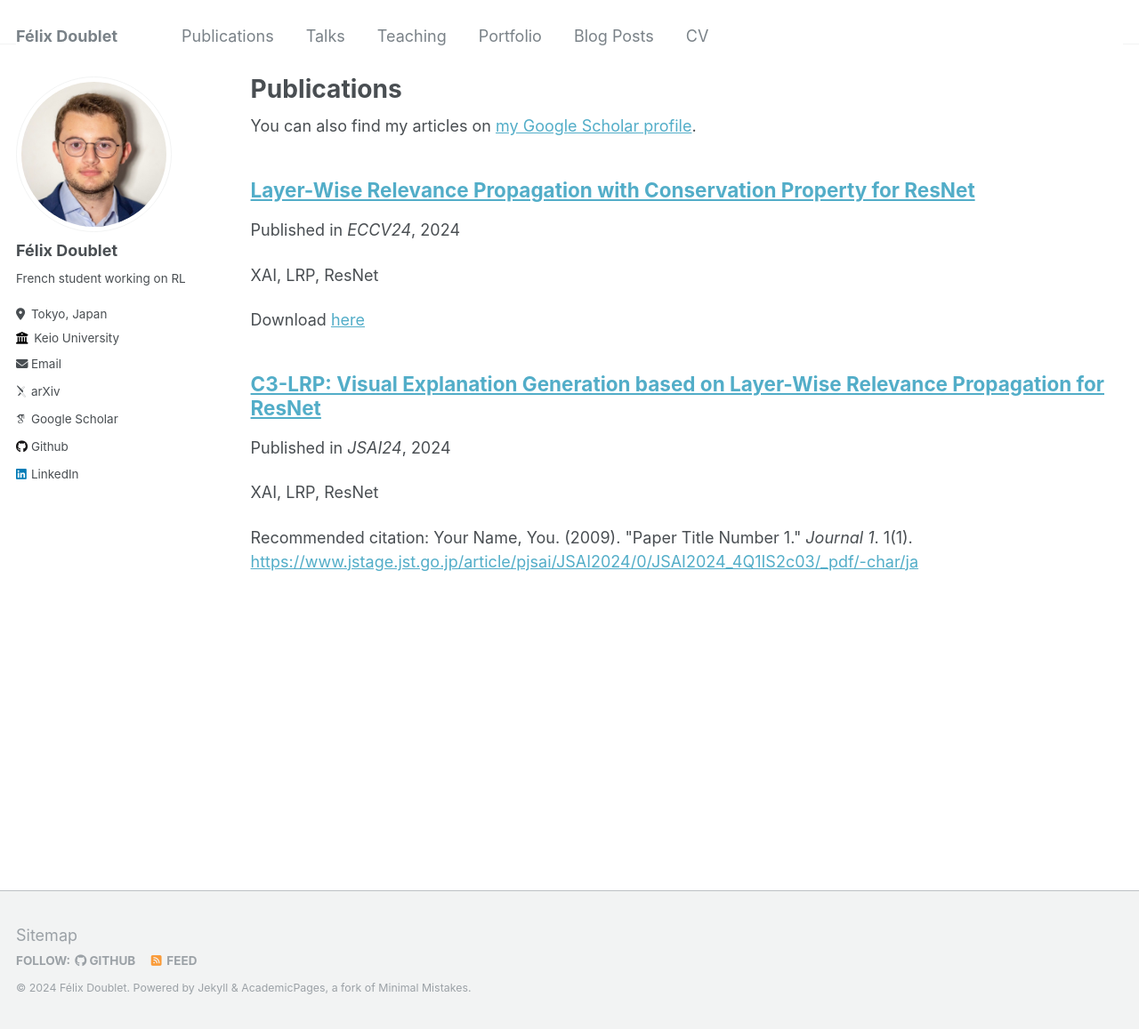
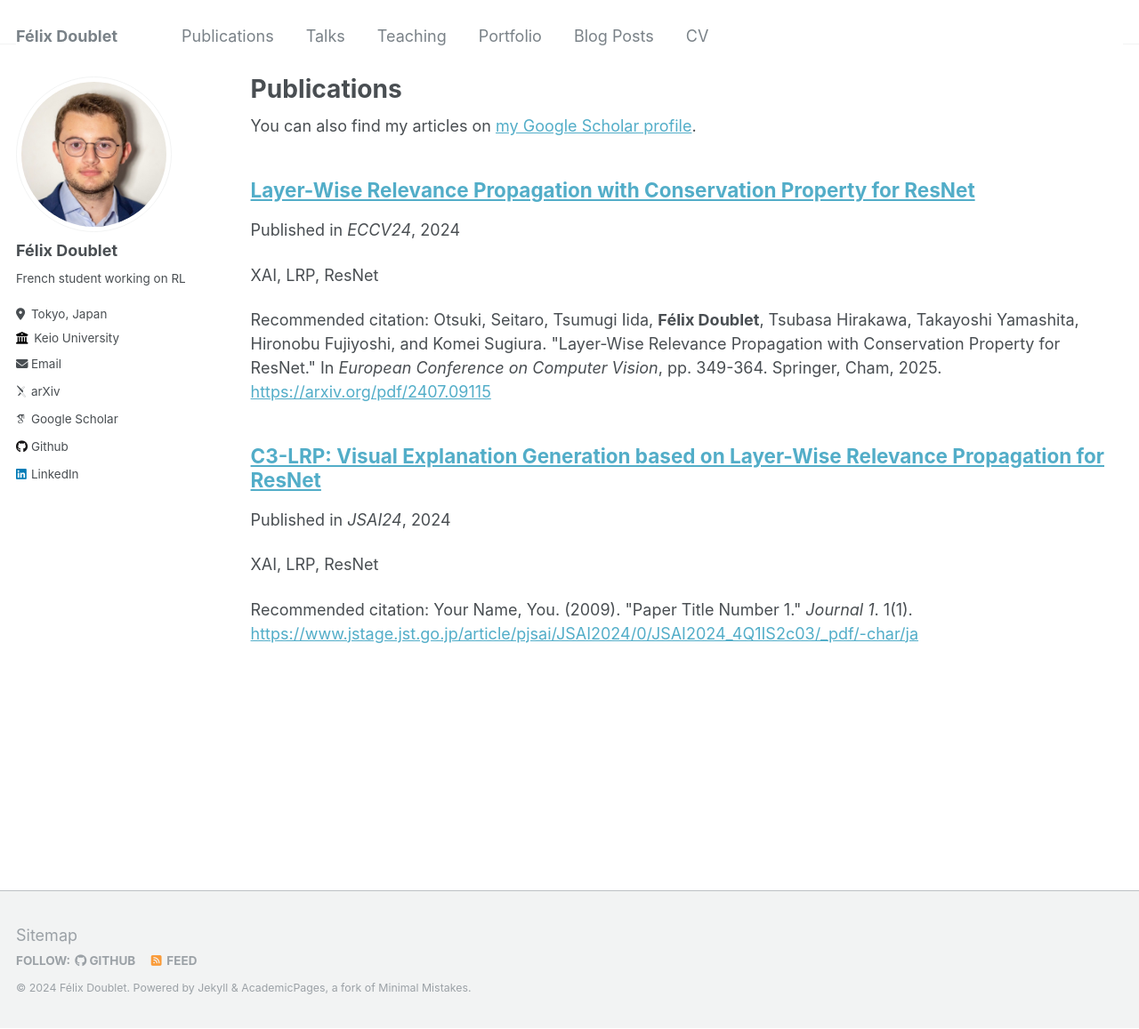
Before and after one commit to FelixDou/FelixDou.github.io, a Jekyll site: the page built from _pages/publications.md, in a window 1280 px wide and 1157 px high. Shown: the whole window at 89% size. Built offline with Jekyll 4.4.1, drawn with Linux system fonts in a browser that asks for light colours; some web fonts are replaced.

Commit message:
we good ?

```diff
--- a/_publications/lrp-for-resnet.md
+++ b/_publications/lrp-for-resnet.md
@@ -6,7 +6,7 @@ excerpt: "XAI, LRP, ResNet"
 date: 2024-09-29
 venue: "ECCV24"
 paperurl: "https://arxiv.org/pdf/2407.09115"
-#citation: "Your Name, You. (2010). &quot;Paper Title Number 2.&quot; <i>Journal 1</i>. 1(2)."
+citation: "Otsuki, Seitaro, Tsumugi Iida, <b>Félix Doublet</b>, Tsubasa Hirakawa, Takayoshi Yamashita, Hironobu Fujiyoshi, and Komei Sugiura. &quot;Layer-Wise Relevance Propagation with Conservation Property for ResNet.&quot; In <i>European Conference on Computer Vision</i>, pp. 349-364. Springer, Cham, 2025."
 ---
 
 The black-box nature of neural network models sometimes masks the underlying logic of their inference processes. This opacity presents significant challenges in verifying the validity of the models’ predictions. Layer-wise Relevance Propagation (LRP) stands out as a well-established method that transparently traces the flow of a model's prediction backward through its architecture by backpropagating relevance scores. However, LRP has not fully considered the existence of a skip connection, and its application to the widely used ResNet architecture has not been thoroughly explored.
```
Also changed, not shown: _pages/404.md (+2 -1 lines).
